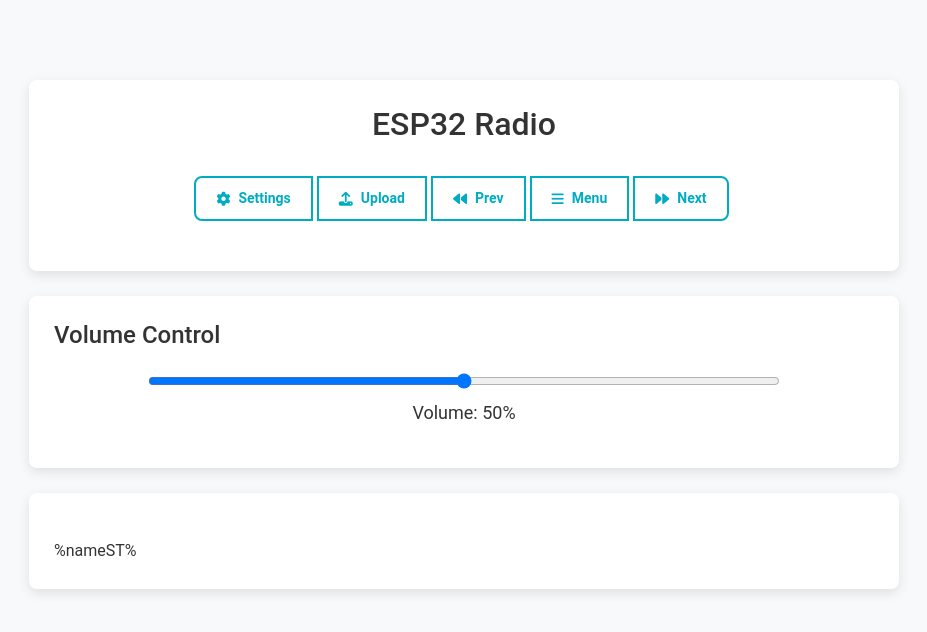
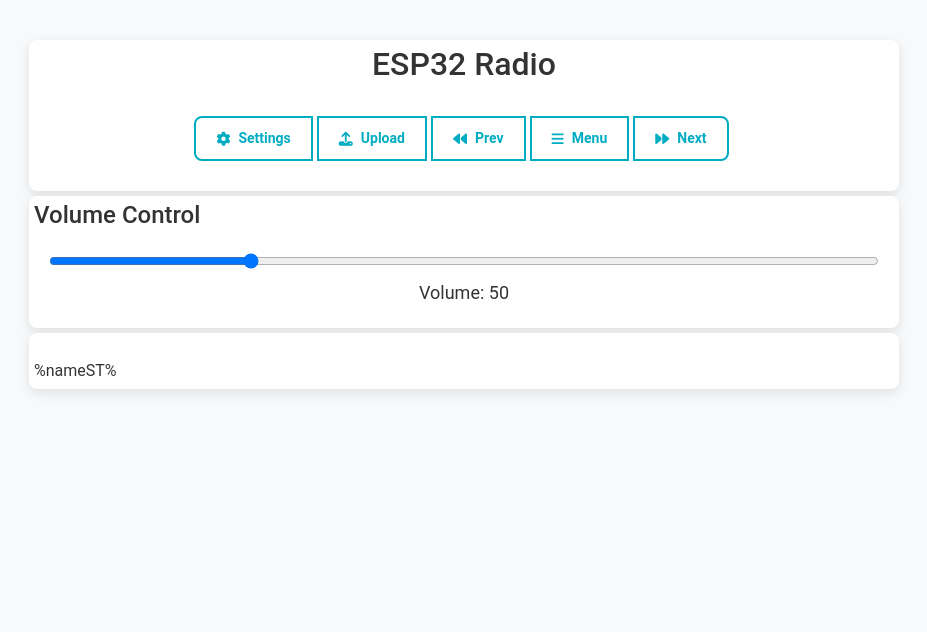
Before and after one commit to runo4938/ili9341SP32-wrover, a plain HTML site: page DATA/index.html in a window 1280 px wide. Shown: the whole page, without its empty margins (176-1103 px from the left). Drawn offline with nearby package versions, Linux system fonts and the light colour scheme; no server answers.

Commit message:
04102025

```diff
--- a/DATA/index.html
+++ b/DATA/index.html
@@ -36,13 +36,14 @@
         <div class="card">
             <h4>Volume Control</h4>
             <div class="volume-control text-center" style="padding: 15px;">
-                <input type="range" id="volumeSlider" min="0" max="100" value="50" class="form-control-range"
-                    style="width: 80%; margin: 0 auto;">
-                <div id="volumeValue" style="margin-top: 10px; font-size: 18px;">Volume: <span
-                        id="volPercent">50</span>%
+                <input type="range" id="volumeSlider" min="0" max="21" value="5" class="form-control-range"
+                    style="width: 50; margin: 0 auto;">
+                <div id="volumeValue" style="margin-top: 10px; font-size: 18px;">Volume:
+                    <span id="volPercent">50</span>
                 </div>
             </div>
         </div>
+
         <div class="card">
             <div class="table-container">
                 %nameST%
--- a/DATA/style.css
+++ b/DATA/style.css
@@ -4,7 +4,7 @@
  * {
      box-sizing: border-box;
  }
- body {font-family: 'Roboto', Arial, sans-serif;margin: 0;padding: 0;background-color: #f8f9fa;color: var(--text-color);line-height: 1.6;padding-top: 80px;}
+ body {font-family: 'Roboto', Arial, sans-serif;margin: 0;padding: 0;background-color: #f8f9fa;color: var(--text-color);line-height: 1.6;padding-top: 40px;}
  .header {position: fixed;top: 0;left: 0;width: 100%;background: linear-gradient(135deg, var(--primary-color), var(--primary-dark));color: white;padding: 15px 0;box-shadow: var(--shadow);z-index: 1000;}
 .header h3 {
      margin: 0;
@@ -20,8 +20,8 @@
      background: white;
      border-radius: var(--border-radius);
      box-shadow: var(--shadow);
-     padding: 25px;
-     margin-bottom: 25px;
+     padding: 5px;
+     margin-bottom: 5px;
      border: none;
  }
  .btn {
```
Also changed, not shown: 4 other files.
